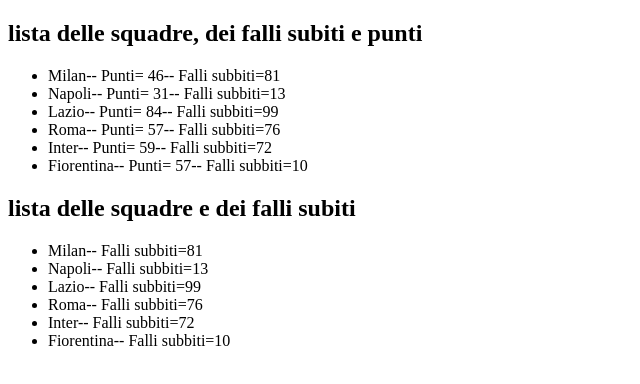
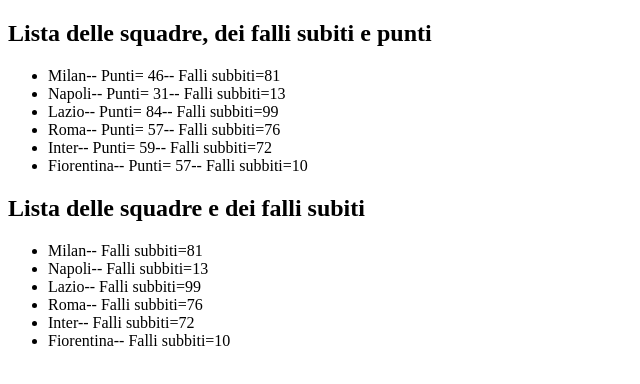
Before and after one commit to LuigiCasale95/js-snack-es6, a plain HTML site: page es.2/index.html in a window 1280 px wide. Shown: the whole page, without its empty margins (0-640 px from the left). Drawn offline with Linux system fonts and the light colour scheme.

Commit message:
pulizia generale

```diff
--- a/es.2/index.html
+++ b/es.2/index.html
@@ -9,11 +9,11 @@
     <title>es.2</title>
 </head>
 <body>
-    <h2>lista delle squadre, dei falli subiti e punti</h2>
+    <h2>Lista delle squadre, dei falli subiti e punti</h2>
     <ul class="listaSquadre">
 
     </ul>
-    <h2>lista delle squadre e dei falli subiti</h2>
+    <h2>Lista delle squadre e dei falli subiti</h2>
     <ul class="listaSquadre2">
 
     </ul>
--- a/es.2/script2.js
+++ b/es.2/script2.js
@@ -30,9 +30,6 @@ const falliSubSquadre = []
 
 for (i = 0; i < squadre.length; i++) {
     falliSubSquadre.push(squadre[i].nome, squadre[i].falliSub)
-/*     for(let key in squadre[i]) {
-        falliSubSquadre.push(key)
-    } */
 }
 
 console.log(falliSubSquadre)
```
